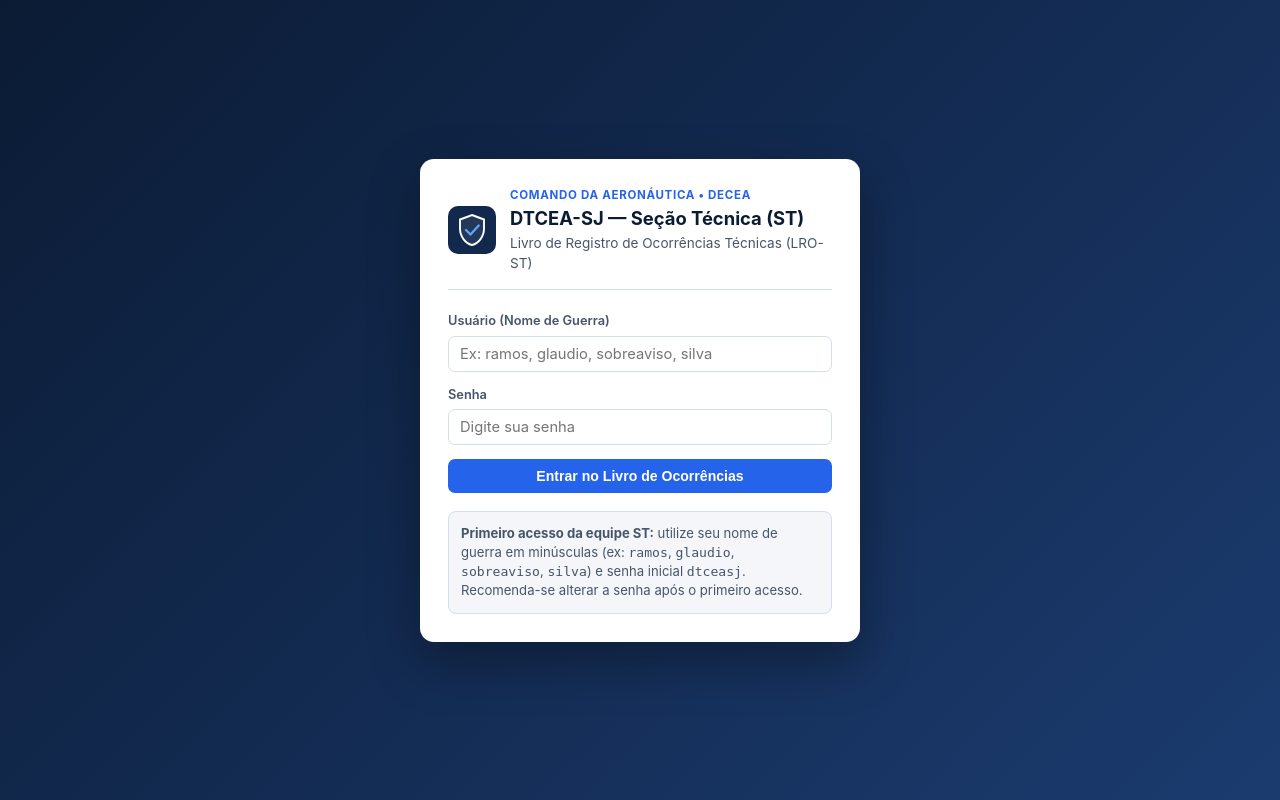
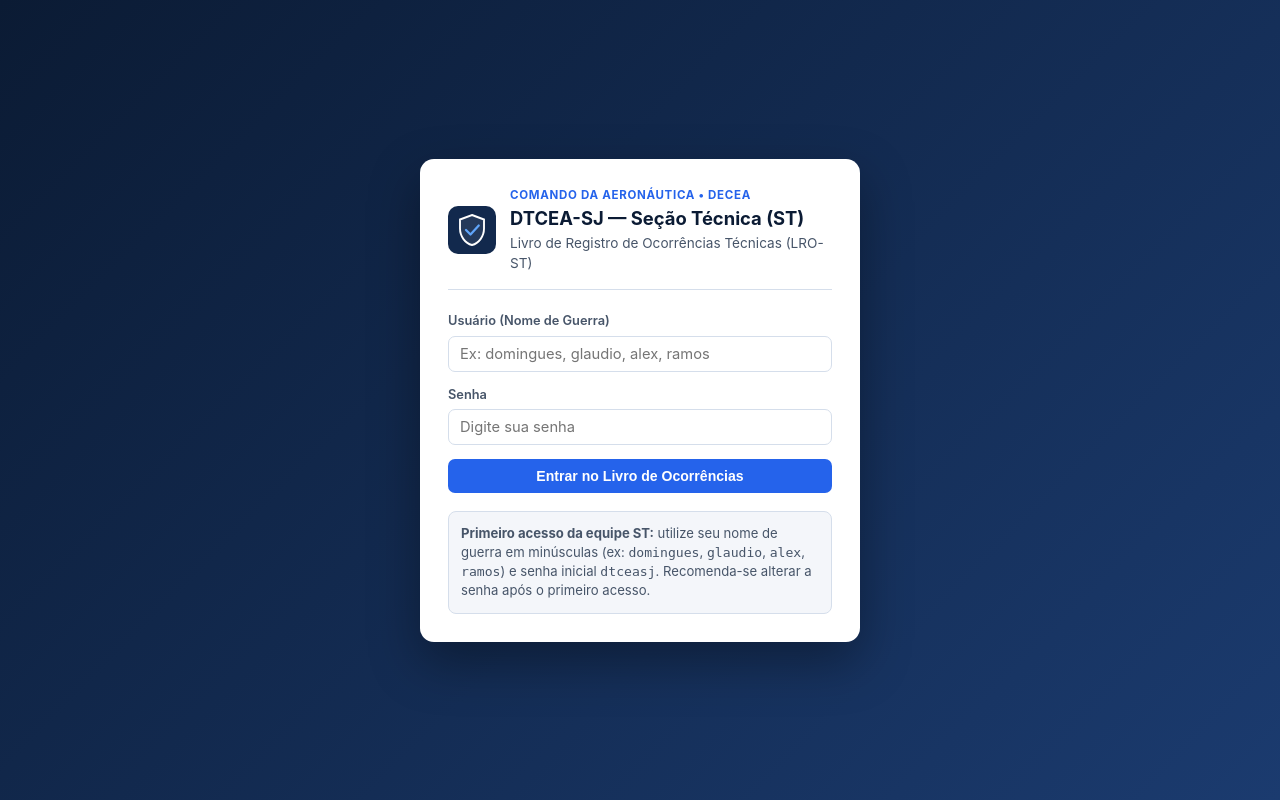
Before and after one commit to dominguesrds29-code/lro-test, a PHP site: page /index.php in a window 1280 px wide. Run offline with PHP 8.4, Linux system fonts and the light colour scheme.

Commit message:
chore: atualiza efetivo da ST para os 13 militares informados

```diff
--- a/index.php
+++ b/index.php
@@ -32,7 +32,7 @@ $user = current_user();
             <form id="loginForm" class="form-stack">
                 <div class="form-group">
                     <label for="loginUsername">Usuário (Nome de Guerra)</label>
-                    <input type="text" id="loginUsername" name="username" placeholder="Ex: ramos, glaudio, sobreaviso, silva" autocomplete="username" required>
+                    <input type="text" id="loginUsername" name="username" placeholder="Ex: domingues, glaudio, alex, ramos" autocomplete="username" required>
                 </div>
                 <div class="form-group">
                     <label for="loginPassword">Senha</label>
@@ -43,7 +43,7 @@ $user = current_user();
             </form>
 
             <div class="login-hint">
-                <strong>Primeiro acesso da equipe ST:</strong> utilize seu nome de guerra em minúsculas (ex: <code>ramos</code>, <code>glaudio</code>, <code>sobreaviso</code>, <code>silva</code>) e senha inicial <code>dtceasj</code>. Recomenda-se alterar a senha após o primeiro acesso.
+                <strong>Primeiro acesso da equipe ST:</strong> utilize seu nome de guerra em minúsculas (ex: <code>domingues</code>, <code>glaudio</code>, <code>alex</code>, <code>ramos</code>) e senha inicial <code>dtceasj</code>. Recomenda-se alterar a senha após o primeiro acesso.
             </div>
         </div>
     </div>
--- a/src/db.php
+++ b/src/db.php
@@ -109,22 +109,21 @@ function seed_initial_data(PDO $pdo): void
     $now = date('Y-m-d H:i:s');
     $defaultHash = password_hash('dtceasj', PASSWORD_DEFAULT);
 
-    // 14 membros da Seção Técnica (ST) do DTCEA-SJ
+    // 13 membros da Seção Técnica (ST) do DTCEA-SJ
     $users = [
-        ['glaudio',    'Ten Gláudio',     '1º Ten Gláudio (Chefe ST)',      'supervisor', 'Chefia ST'],
-        ['ramos',      '2S Ramos',        '2º Sgt Ramos',                   'tecnico',    'Telecomunicações / Rádio'],
-        ['sobreaviso', 'Sobreaviso SELT', 'Equipe de Sobreaviso SELT',      'tecnico',    'Sobreaviso Operacional'],
-        ['silva',      '1S Silva',        '1º Sgt Silva',                   'admin',      'Administrador LRO / ST'],
-        ['oliveira',   '2S Oliveira',     '2º Sgt Oliveira',                'tecnico',    'Rádio / VHF-UHF'],
-        ['santos',     '2S Santos',       '2º Sgt Santos',                  'tecnico',    'Redes / MPLS'],
-        ['costa',      '3S Costa',        '3º Sgt Costa',                   'tecnico',    'Auxílios à Navegação'],
-        ['pereira',    '3S Pereira',      '3º Sgt Pereira',                 'tecnico',    'Energia / Climatização'],
-        ['almeida',    '3S Almeida',      '3º Sgt Almeida',                 'tecnico',    'Radar / Vigilância'],
-        ['ferreira',   '3S Ferreira',     '3º Sgt Ferreira',                'tecnico',    'Telecomunicações'],
-        ['souza',      '3S Souza',        '3º Sgt Souza',                   'tecnico',    'Sistemas Digitais'],
-        ['lima',       'CB Lima',         'Cb Lima',                        'tecnico',    'Infraestrutura / Energia'],
-        ['rocha',      'CB Rocha',        'Cb Rocha',                       'tecnico',    'Suporte Técnico ST'],
-        ['mendes',     '2S Mendes',       '2º Sgt Mendes',                  'tecnico',    'Comunicações / MARC'],
+        ['glaudio',    'Ten. Gláudio',     '1º Ten Gláudio (Chefe ST)', 'supervisor', 'Chefia ST'],
+        ['domingues',  'SO Domingues',     'Suboficial Domingues',      'admin',      'Administrador LRO / ST'],
+        ['alex',       'SO Alex',          'Suboficial Alex',           'tecnico',    'Seção Técnica'],
+        ['michely',    'SO Michely',       'Suboficial Michely',        'tecnico',    'Seção Técnica'],
+        ['pereira',    'SO Pereira',       'Suboficial Pereira',        'tecnico',    'Seção Técnica'],
+        ['claudionor', 'SO R1 Claudionor', 'SO R1 Claudionor',          'tecnico',    'Seção Técnica'],
+        ['ramos1',     '1S Ramos',         '1º Sgt Ramos',              'tecnico',    'Seção Técnica'],
+        ['bruno',      '1S Bruno Silva',   '1º Sgt Bruno Silva',        'tecnico',    'Seção Técnica'],
+        ['bianca',     '1S Bianca',        '1º Sgt Bianca',             'tecnico',    'Seção Técnica'],
+        ['nogueira',   '1S Nogueira',      '1º Sgt Nogueira',           'tecnico',    'Seção Técnica'],
+        ['ramos',      '2S Ramos',         '2º Sgt Ramos',              'tecnico',    'Seção Técnica'],
+        ['marrani',    '2S Marrani',       '2º Sgt Marrani',            'tecnico',    'Seção Técnica'],
+        ['anaflavia',  '2S Ana Flávia',    '2º Sgt Ana Flávia',         'tecnico',    'Seção Técnica'],
     ];
 
     $stmtUser = $pdo->prepare(
@@ -193,12 +192,12 @@ function seed_initial_data(PDO $pdo): void
             'aguardando_terceiros', '2026-10-18 20:09:00'
         ],
         [
-            $userIds['sobreaviso'], 'Sobreaviso SELT', 'restabelecimento_parcial',
+            $userIds['alex'], 'SO Alex', 'restabelecimento_parcial',
             "O link foi restabelecido agora:\n- MPLS A: OK (operacional)\n- MPLS B: OK (operacional)\n- Frequência 120,850 MHz (120@85): OK\n- Frequência 119,375 MHz (119@375): OFF (permanece inoperante)",
             'em_acompanhamento', '2026-10-18 21:26:00'
         ],
         [
-            $userIds['glaudio'], 'Ten Gláudio', 'despacho',
+            $userIds['glaudio'], 'Ten. Gláudio', 'despacho',
             "Formalizado Ticket nº 10939457 junto à Embratel referente à indisponibilidade total do Link A MPLS. Pelo Link B MPLS permanecem indisponíveis as frequências 119,375 MHz e 120,850 MHz (operando por meio analógico). A Embratel aguarda agendamento de visita técnica a Salesópolis.\nSolicitado acionamento para a EACEA-HSA em 19 OUT 2026 para verificação das condições operacionais e adoção das providências cabíveis.",
             'aguardando_terceiros', '2026-10-18 21:30:00'
         ],
@@ -235,7 +234,7 @@ function seed_initial_data(PDO $pdo): void
     $occ2Id = (int)$pdo->lastInsertId();
 
     $stmtUpd->execute([
-        ':oid' => $occ2Id, ':uid' => $userIds['lima'], ':author' => 'CB Lima',
+        ':oid' => $occ2Id, ':uid' => $userIds['domingues'], ':author' => 'SO Domingues',
         ':type' => 'encerramento',
         ':msg' => 'Substituído módulo retificador reserva e normalizado barramento -48VCC. Sistema testado em carga por 30 minutos sem novos alarmes.',
         ':st' => 'resolvida', ':eat' => '2026-11-12 11:40:00', ':cat' => '2026-11-12 11:40:00',
@@ -257,14 +256,14 @@ function seed_initial_data(PDO $pdo): void
         ':imp' => 'Operação normal pelo enlace principal; redundância degradada.',
         ':opened' => '2026-11-23 14:20:00',
         ':closed' => null,
-        ':by' => $userIds['santos'],
+        ':by' => $userIds['nogueira'],
         ':cat' => '2026-11-23 14:20:00',
         ':uat' => '2026-11-24 08:10:00',
     ]);
     $occ3Id = (int)$pdo->lastInsertId();
 
     $stmtUpd->execute([
-        ':oid' => $occ3Id, ':uid' => $userIds['santos'], ':author' => '2S Santos',
+        ':oid' => $occ3Id, ':uid' => $userIds['nogueira'], ':author' => '1S Nogueira',
         ':type' => 'atualizacao',
         ':msg' => 'Operadora informou limpeza de conector óptico no POP regional. Monitorando estabilidade por 48h antes do encerramento.',
         ':st' => 'em_acompanhamento', ':eat' => '2026-11-24 08:10:00', ':cat' => '2026-11-24 08:10:00',
```
